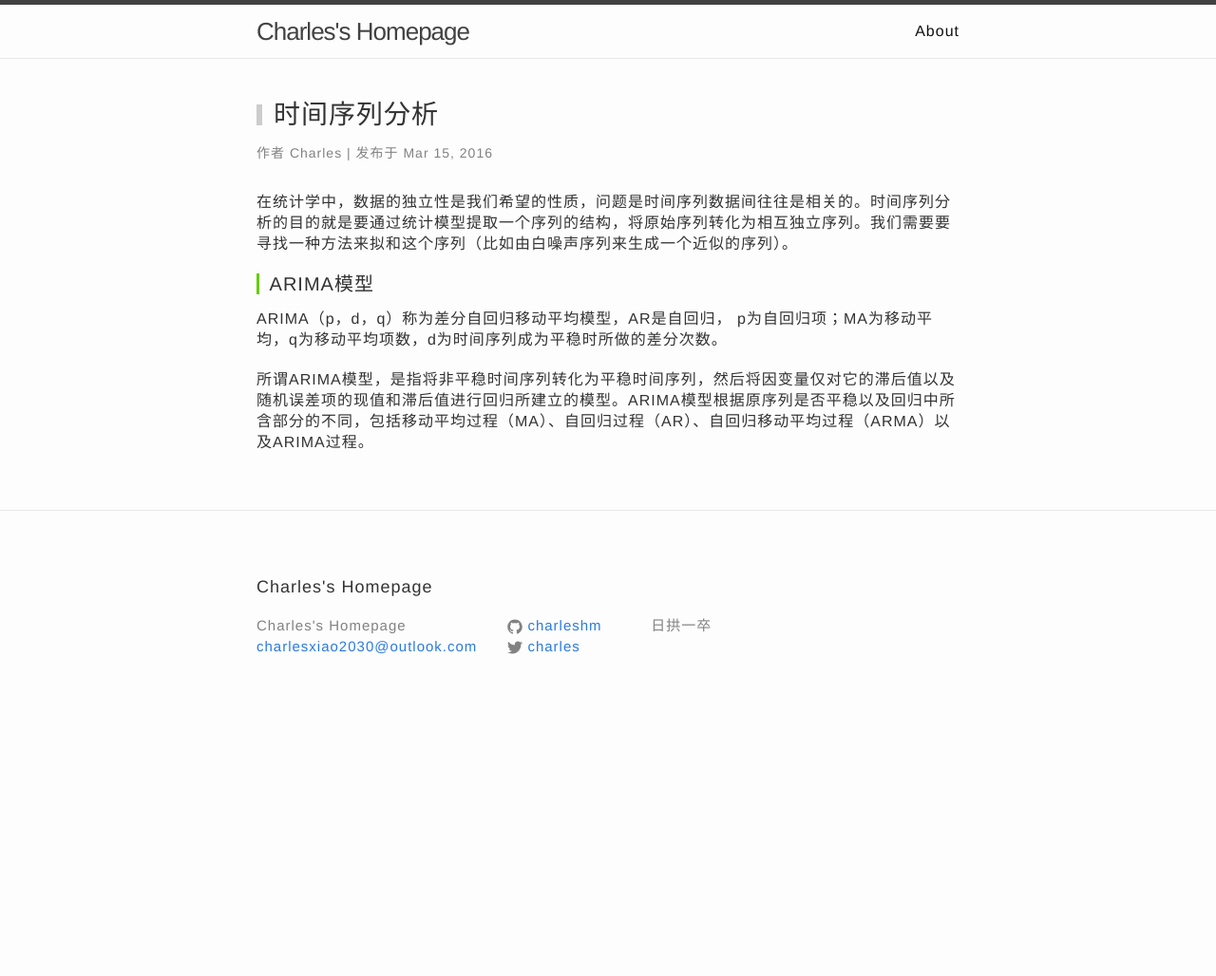
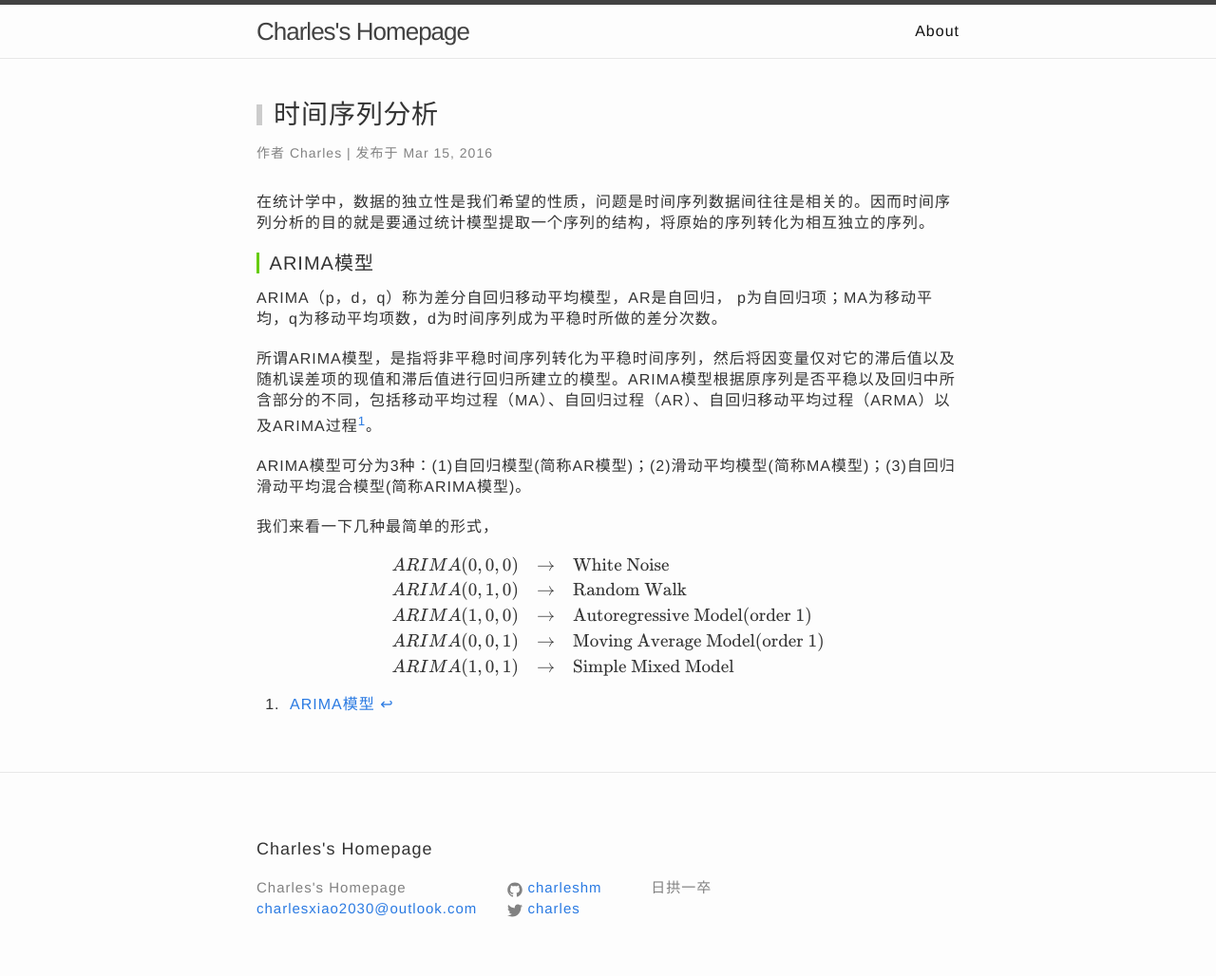
Before and after one commit to charleshm/charleshm.github.io, a Jekyll site: the page built from _posts/2016-03-15-Time-Series.md, in a window 1280 px wide. Shown: the whole page at 95% size. Built offline with Jekyll 4.4.1, drawn with Linux system fonts in a browser that asks for light colours; some web fonts are replaced; formulas are drawn with MathJax 3; comment, search, counter and statistics services are not loaded; before the commit the page ends 900 px from its top, so only the background shows below that.

Commit message:
time series

```diff
--- a/_posts/2016-03-15-Time-Series.md
+++ b/_posts/2016-03-15-Time-Series.md
@@ -7,9 +7,24 @@ date:   2016-03-15 9:45
 categories: 统计学
 ---
 
-在统计学中，数据的独立性是我们希望的性质，问题是时间序列数据间往往是相关的。时间序列分析的目的就是要通过统计模型提取一个序列的结构，将原始序列转化为相互独立序列。我们需要要寻找一种方法来拟和这个序列（比如由白噪声序列来生成一个近似的序列）。
+在统计学中，数据的独立性是我们希望的性质，问题是时间序列数据间往往是相关的。因而时间序列分析的目的就是要通过统计模型提取一个序列的结构，将原始的序列转化为相互独立的序列。
 
 #### ARIMA模型
 ARIMA（p，d，q）称为差分自回归移动平均模型，AR是自回归， p为自回归项；MA为移动平均，q为移动平均项数，d为时间序列成为平稳时所做的差分次数。
 
-所谓ARIMA模型，是指将非平稳时间序列转化为平稳时间序列，然后将因变量仅对它的滞后值以及随机误差项的现值和滞后值进行回归所建立的模型。ARIMA模型根据原序列是否平稳以及回归中所含部分的不同，包括移动平均过程（MA）、自回归过程（AR）、自回归移动平均过程（ARMA）以及ARIMA过程。
+所谓ARIMA模型，是指将非平稳时间序列转化为平稳时间序列，然后将因变量仅对它的滞后值以及随机误差项的现值和滞后值进行回归所建立的模型。ARIMA模型根据原序列是否平稳以及回归中所含部分的不同，包括移动平均过程（MA）、自回归过程（AR）、自回归移动平均过程（ARMA）以及ARIMA过程[^1]。
+
+ARIMA模型可分为3种：(1)自回归模型(简称AR模型)；(2)滑动平均模型(简称MA模型)；(3)自回归滑动平均混合模型(简称ARIMA模型)。
+
+我们来看一下几种最简单的形式，
+
+$$\begin{array}{l l l}
+ARIMA(0,0,0) & \rightarrow & \text{White Noise}\\
+ARIMA(0,1,0) & \rightarrow & \text{Random Walk}\\
+ARIMA(1,0,0) & \rightarrow & \text{Autoregressive Model(order 1)}\\
+ARIMA(0,0,1) & \rightarrow & \text{Moving Average Model(order 1)}\\
+ARIMA(1,0,1) & \rightarrow & \text{Simple Mixed Model}\\
+\end{array}$$
+
+
+[^1]: [ARIMA模型](http://baike.baidu.com/link?url=TVGuqY12wgvY8EroyQaIwFwk73Qj4jANkDAJAMFrQKmwjfW3rJWiyYBhYXhod9m9Kx3_sQF_bCxwzTQhIRTr3a)
```
